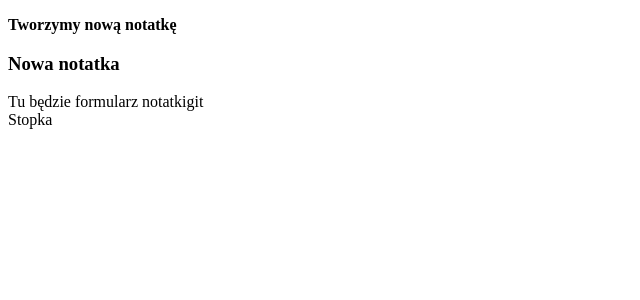
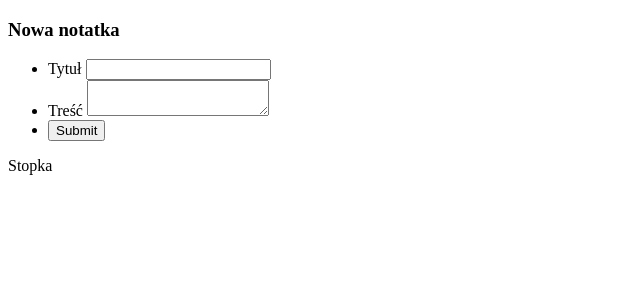
Before and after one commit to KamykOOO/php_teb, a PHP site: page /?action=create in a window 1280 px wide. Shown: the part 116-416 px from the top of the page, without its empty margins (0-640 px from the left). Run offline with PHP 8.4, Linux system fonts and the light colour scheme.

Commit message:
Add form to site

```diff
--- a/index.php
+++ b/index.php
@@ -13,12 +13,23 @@ $action = $_GET['action'] ?? DEAFULT_ACTION;
 $vievParams = [];
 
 if ($action === 'create') {
-    $vievParams['resultCreate'] = 'Tworzymy nową notatkę';
+    $page = 'create';
+    $created = false;
+
+    if (!empty($_POST)) {
+        $vievParams = [
+            'title' => $_POST['title'],
+            'description' => $_POST['description'],
+        ];
+        $created = true;
+    }
+    $vievParams['created'] = $created;
 } else {
+    $page = 'list';
     $vievParams['resultList'] = 'Wyświetlamy listę notatek';
 }
 
 
 
 $view = new View();
-$view->render($action, $vievParams);
+$view->render($page, $vievParams);
--- a/templates/pages/create.php
+++ b/templates/pages/create.php
@@ -1,9 +1,26 @@
-<b>
-    <?php echo $params['resultCreate']; ?>
-</b>
-
-
 <h3>Nowa notatka</h3>
 <div>
-    Tu będzie formularz notatkigit
+
+    <?php if ($params['created']):?>
+    <div>
+        <div>Tytuł: <?php echo $params['title']?></div>
+        <div>Opis: <?php echo $params['description']?></div>
+    </div>
+    <?php else:?>
+    <form action="/?action=create" class="note-form" method="post">
+        <ul>
+            <li>
+                <label for="title">Tytuł <span class="required"></span></label><input type="text" name="title"
+                    id="title" class="filed-long">
+            </li>
+            <li>
+                <label for="field5">Treść</label>
+                <textarea name="description" id="field5" class="field-long field-textarea"></textarea>
+            </li>
+            <li><input type="submit" value="Submit"></li>
+        </ul>
+    </form>
+    <?php
+    endif;
+    ?>
 </div>
```
